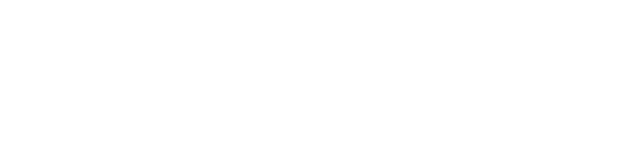
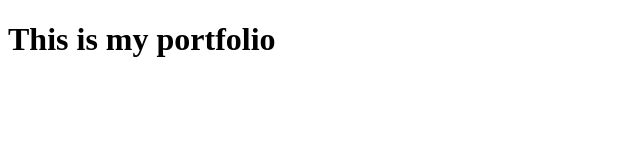
Before and after one commit to jegioma/portfolio, a plain HTML site: page index.html in a window 1280 px wide. Shown: the whole page, without its empty margins (0-640 px from the left). Drawn offline with Linux system fonts and the light colour scheme.

Commit message:
first commit

```diff
--- a/index.html
+++ b/index.html
@@ -6,6 +6,6 @@
     <title>JeancarloMasciotti</title>
 </head>
 <body>
-
+    <h1>This is my portfolio</h1>
 </body>
 </html>
```
